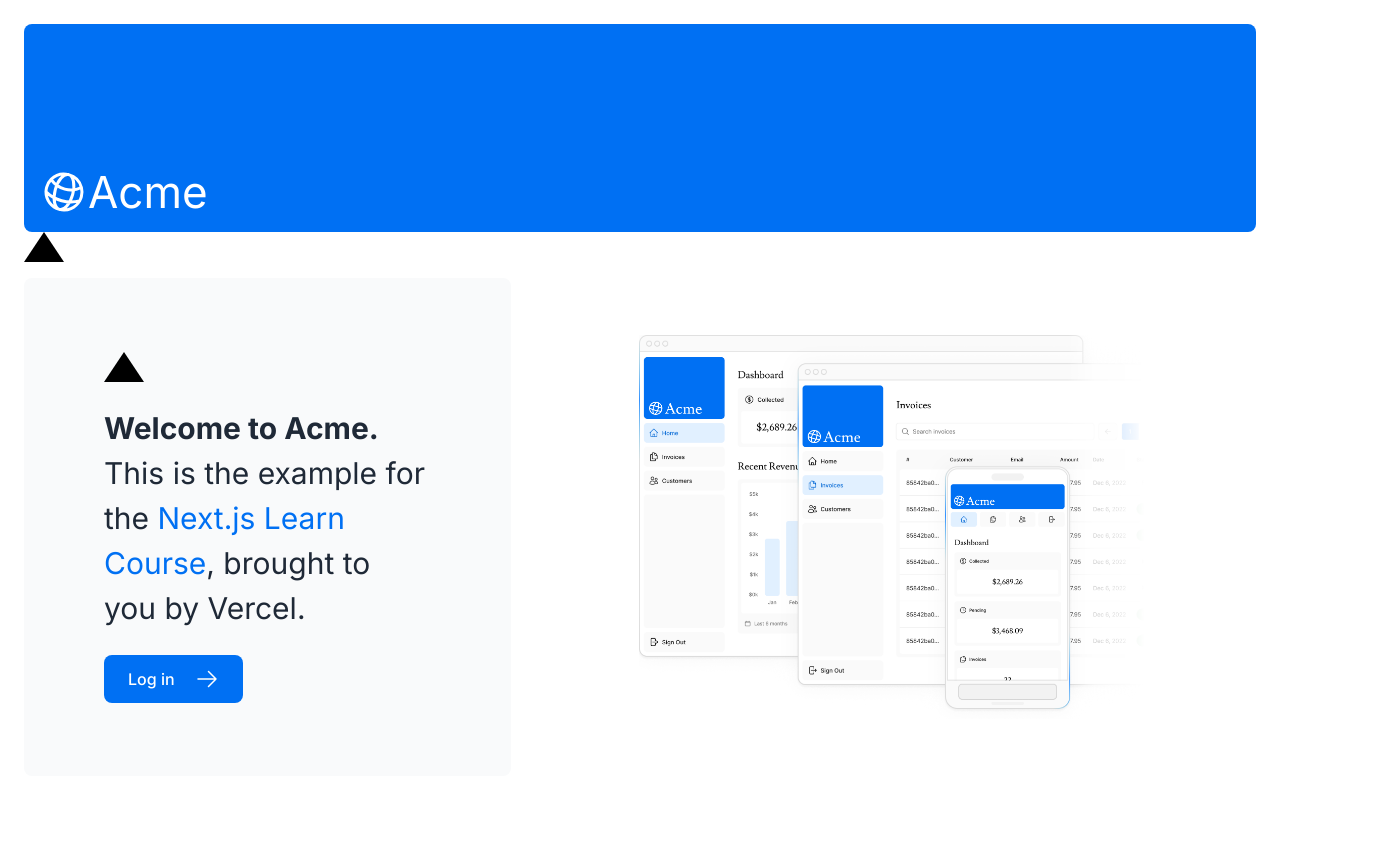
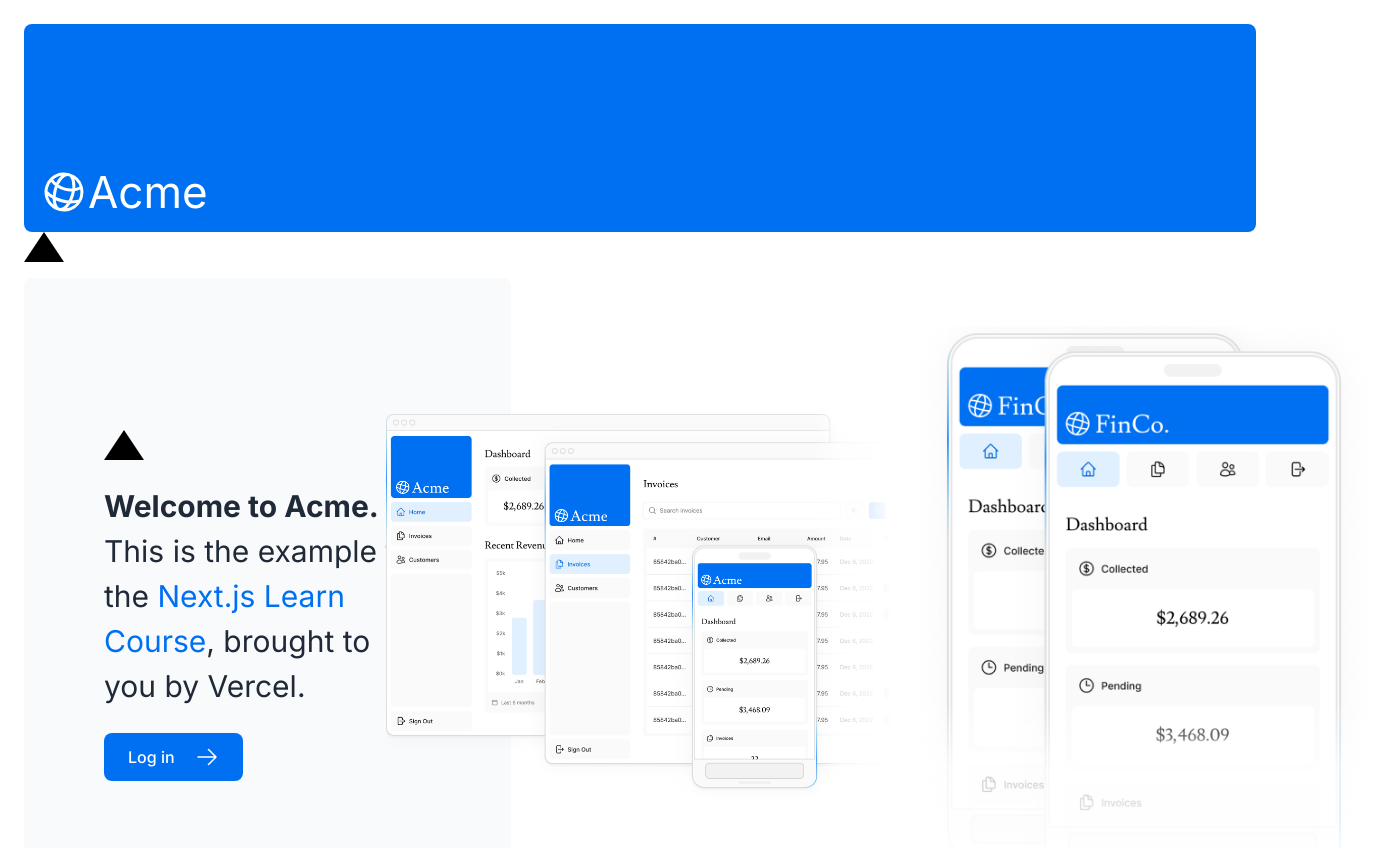
Before and after one commit to sinhadeepak1115/nextjs-dashboard, a Next.js app: page / in a window 1280 px wide. Shown: the top 848 px of the page, 1397 px wide, since content can reach past the window. Before the commit the page ends 800 px from the top, so only its background shows below. Built offline with nearby package versions, Linux system fonts and the light colour scheme.

Commit message:
made routes in nextjs.

```diff
--- /dev/null
+++ b/app/dashboard/customers/page.tsx
@@ -0,0 +1,3 @@
+export default function Page() {
+  return <p>Customers Page</p>
+}
--- /dev/null
+++ b/app/dashboard/invoices/page.tsx
@@ -0,0 +1,3 @@
+export default function Page() {
+  return <p>Invoices Page</p>
+}
--- /dev/null
+++ b/app/dashboard/page.tsx
@@ -0,0 +1,3 @@
+export default function Page() {
+  return <p>Dashboard Page</p>
+}
--- a/app/page.tsx
+++ b/app/page.tsx
@@ -39,6 +39,13 @@
             className="hidden md:block"
             alt="Screenshots of the dashboard project showing desktop version"
           />
+          <Image
+            src="/hero-mobile.png"
+            width={560}
+            height={620}
+            className='hidden md:block'
+            alt="Screenshots of the dashboard project showing desktop version"
+          />
         </div>
       </div>
     </main>
```
